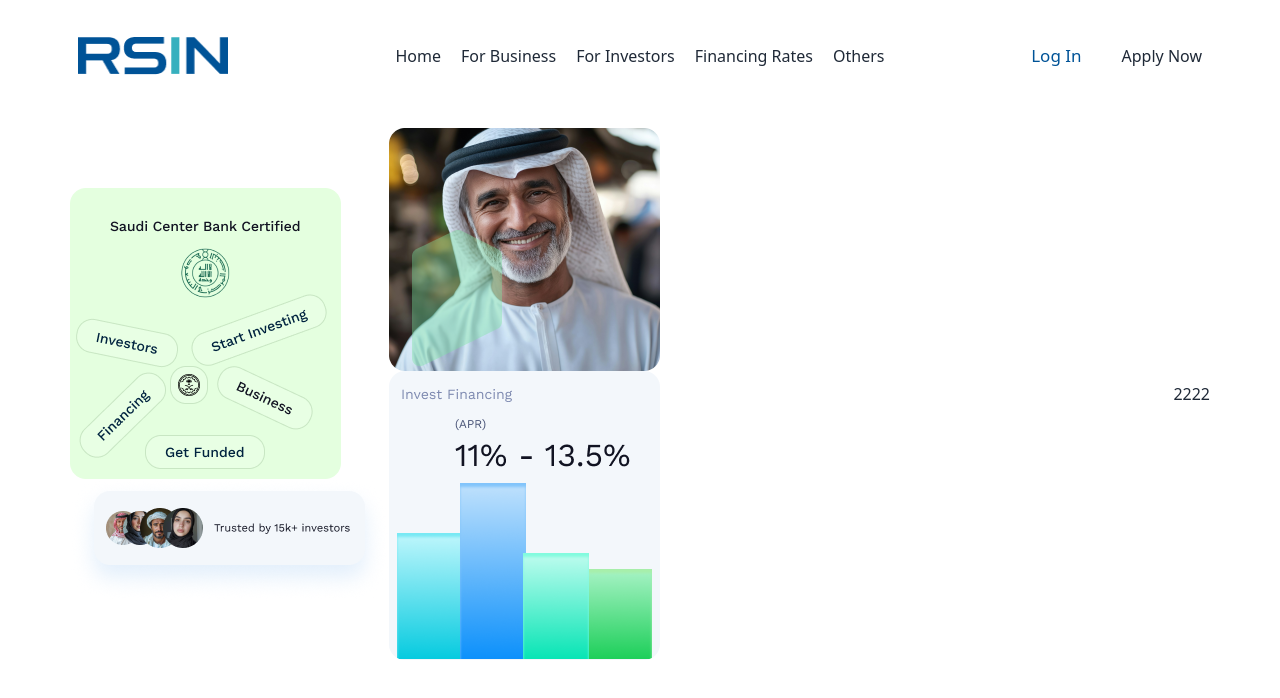
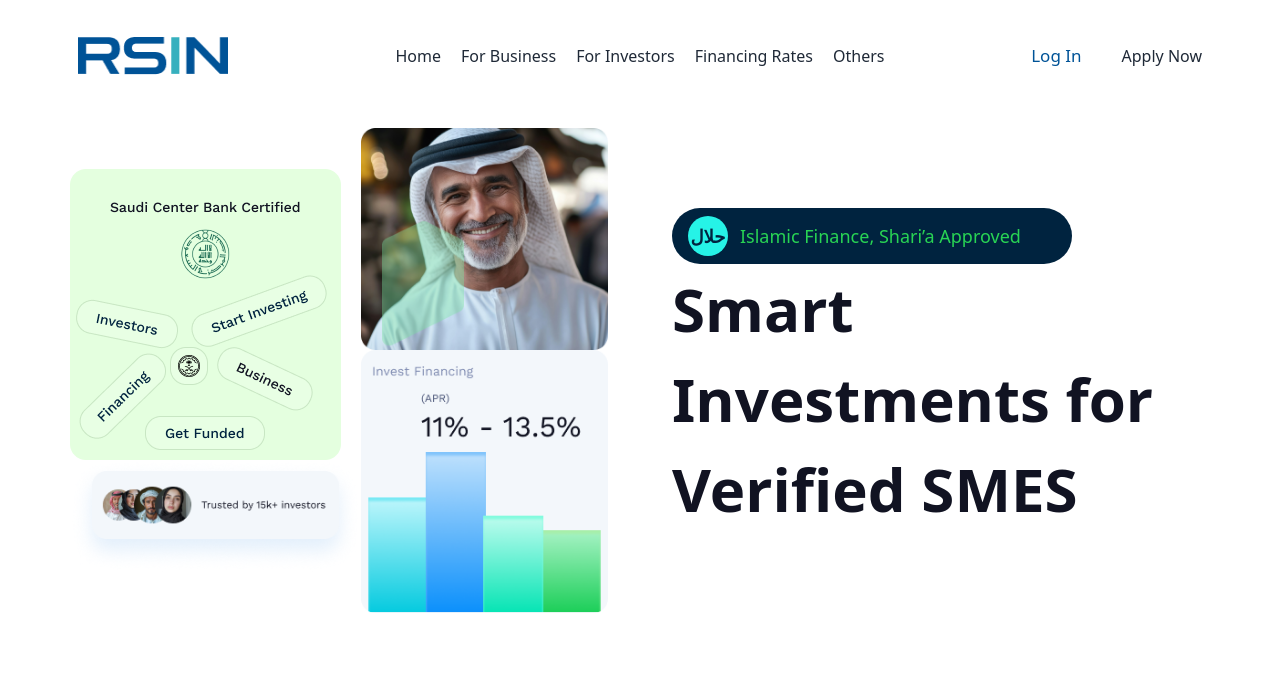
Before and after one commit to Mehebul02/Islamic-Finance, a Next.js app: page / in a window 1280 px wide. Shown: the top 698 px of the page. Built offline with nearby package versions, Linux system fonts and the light colour scheme.

Commit message:
banner 1st section complete

```diff
--- a/src/components/heroSection/Hero.jsx
+++ b/src/components/heroSection/Hero.jsx
@@ -1,25 +1,36 @@
-import { banking, bannerMen, chart, invertor } from '@/assets/images';
-import Image from 'next/image';
-import React from 'react';
+import { banking, bannerMen, chart, invertor } from "@/assets/images";
+import Image from "next/image";
+import React from "react";
 
 const Hero = () => {
   return (
     // main container
-        <div className='flex justify-between items-center'>
+    <div className="flex justify-between items-center gap-16">
       {/* 1st section  */}
-           <div className='flex justify-between items-center'>
+      <div className="w-[50%] flex justify-between items-center">
         <div>
-            <Image src={banking} alt='banking'/>
-            <Image src={invertor} alt='invertor'/>
+          <Image src={banking} alt="banking" />
+          <Image src={invertor} alt="invertor" />
         </div>
         <div>
-            <Image src={bannerMen} alt='banking'/>
-            <Image src={chart} alt='chart'/>
+          <Image src={bannerMen} alt="banking" />
+          <Image src={chart} alt="chart" />
         </div>
       </div>
       {/* 2nd section  */}
+      <div className="w-[50%]">
         <div>
-            2222
+        <div className="w-[400px] flex items-center gap-3 rounded-full bg-[#00233F] px-4 py-2">
+          <div className="flex h-10 w-10 items-center justify-center rounded-full bg-[#26F3E7]">
+            <span className="text-[#00233F] font-semibold text-lg">حلال</span>
+          </div>
+          <span className="text-lg font-WorkSanser text-[#28D454]">
+            Islamic Finance, Shari’a Approved
+          </span>
+        </div>
+        </div>
+        <h1 className="text-[60px] text-[#111322] font-WorkSanser font-bold">Smart Investments for Verified SMES</h1>
+
       </div>
     </div>
   );
```
Lines whose indentation alone changed are shown as unchanged.
